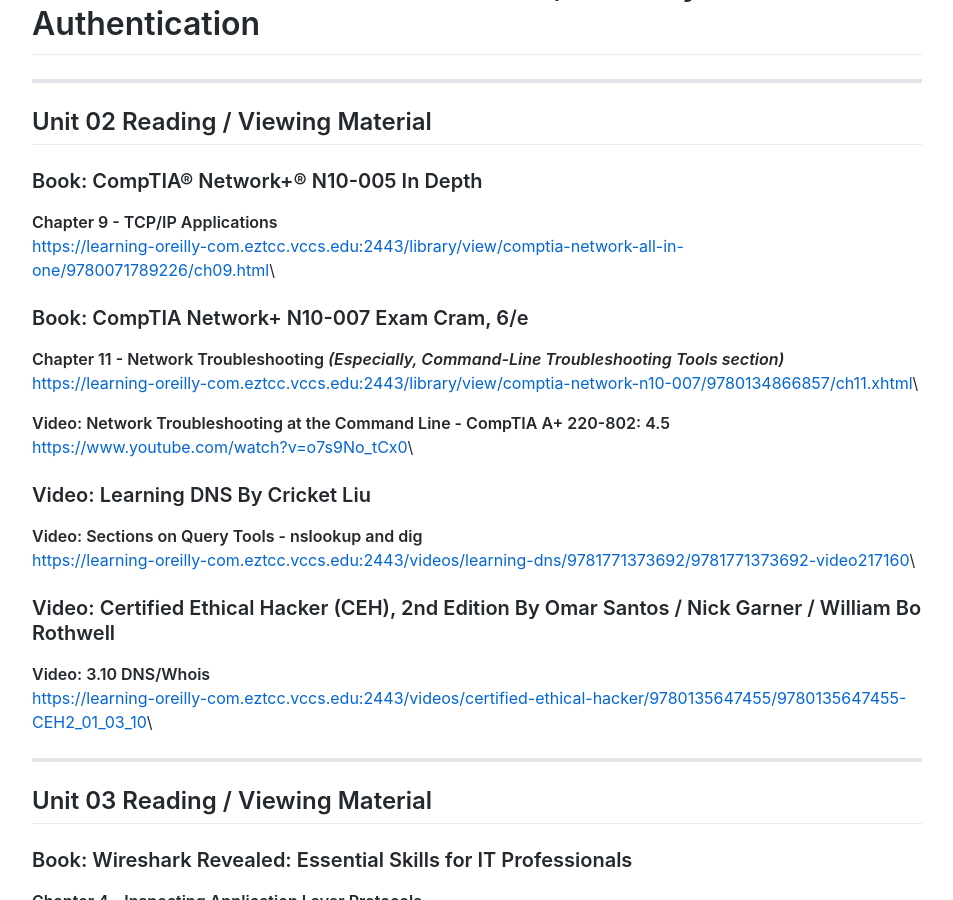
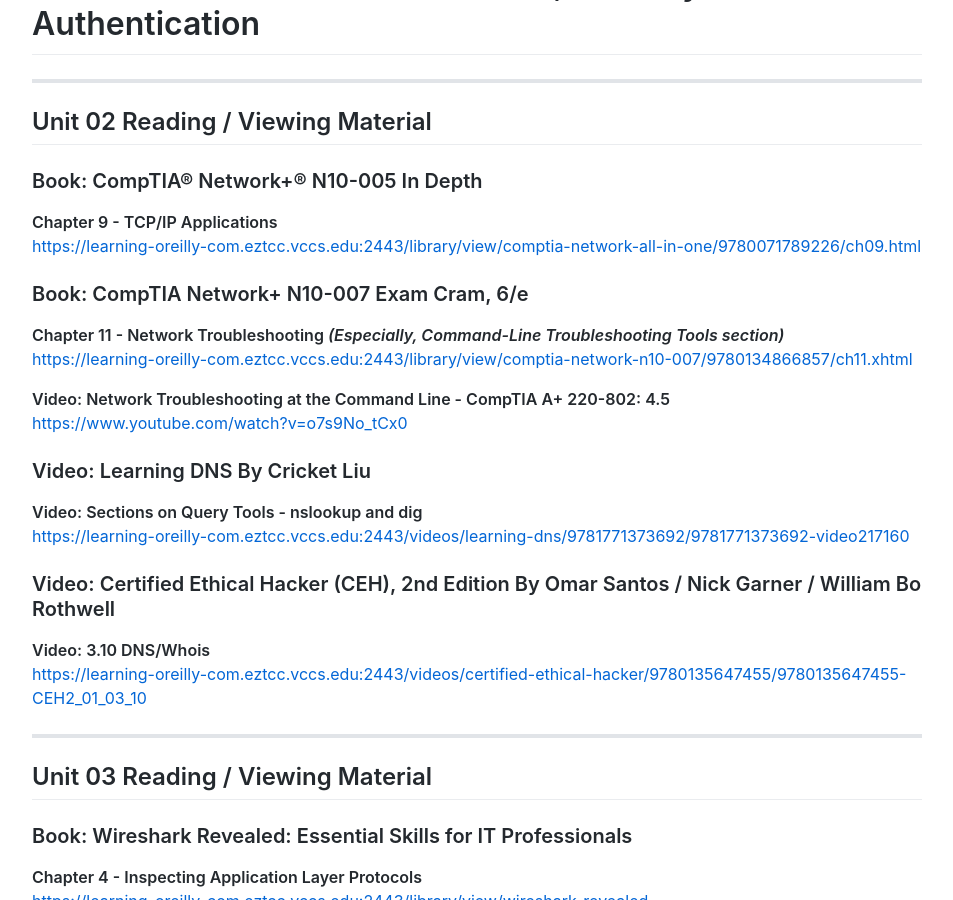
Before and after one commit to jkirchtcc/jkirchtcc.github.io, a Jekyll site: the page built from ITN262_readings.md, in a window 1280 px wide and 900 px high, scrolled down 213 px. Shown: the whole window, without its empty margins (163-1116 px from the left). Built offline with Jekyll 4.4.1, drawn with Linux system fonts in a browser that asks for light colours; our own code applies the rules of GitHub Pages for plain Markdown files.

```diff
--- a/ITN262_readings.md
+++ b/ITN262_readings.md
@@ -3,22 +3,22 @@
 ## Unit 02 Reading / Viewing Material
 ### Book: CompTIA® Network+® N10-005 In Depth
 **Chapter 9 - TCP/IP Applications**\
-[https://learning-oreilly-com.eztcc.vccs.edu:2443/library/view/comptia-network-all-in-one/9780071789226/ch09.html](https://learning-oreilly-com.eztcc.vccs.edu:2443/library/view/comptia-network-all-in-one/9780071789226/ch09.html)\
+[https://learning-oreilly-com.eztcc.vccs.edu:2443/library/view/comptia-network-all-in-one/9780071789226/ch09.html](https://learning-oreilly-com.eztcc.vccs.edu:2443/library/view/comptia-network-all-in-one/9780071789226/ch09.html)
 
 ### Book: CompTIA Network+ N10-007 Exam Cram, 6/e
 **Chapter 11 - Network Troubleshooting *(Especially, Command-Line Troubleshooting Tools section)***\
-[https://learning-oreilly-com.eztcc.vccs.edu:2443/library/view/comptia-network-n10-007/9780134866857/ch11.xhtml](https://learning-oreilly-com.eztcc.vccs.edu:2443/library/view/comptia-network-n10-007/9780134866857/ch11.xhtml)\
+[https://learning-oreilly-com.eztcc.vccs.edu:2443/library/view/comptia-network-n10-007/9780134866857/ch11.xhtml](https://learning-oreilly-com.eztcc.vccs.edu:2443/library/view/comptia-network-n10-007/9780134866857/ch11.xhtml)
 
 **Video: Network Troubleshooting at the Command Line - CompTIA A+ 220-802: 4.5**\
-[https://www.youtube.com/watch?v=o7s9No_tCx0](https://www.youtube.com/watch?v=o7s9No_tCx0)\
+[https://www.youtube.com/watch?v=o7s9No_tCx0](https://www.youtube.com/watch?v=o7s9No_tCx0)
 
 ### Video: Learning DNS By Cricket Liu
 **Video: Sections on Query Tools - nslookup and dig**\
-[https://learning-oreilly-com.eztcc.vccs.edu:2443/videos/learning-dns/9781771373692/9781771373692-video217160](https://learning-oreilly-com.eztcc.vccs.edu:2443/videos/learning-dns/9781771373692/9781771373692-video217160)\
+[https://learning-oreilly-com.eztcc.vccs.edu:2443/videos/learning-dns/9781771373692/9781771373692-video217160](https://learning-oreilly-com.eztcc.vccs.edu:2443/videos/learning-dns/9781771373692/9781771373692-video217160)
 
 ### Video: Certified Ethical Hacker (CEH), 2nd Edition By Omar Santos / Nick Garner / William Bo Rothwell
 **Video: 3.10 DNS/Whois**\
-[https://learning-oreilly-com.eztcc.vccs.edu:2443/videos/certified-ethical-hacker/9780135647455/9780135647455-CEH2_01_03_10](https://learning-oreilly-com.eztcc.vccs.edu:2443/videos/certified-ethical-hacker/9780135647455/9780135647455-CEH2_01_03_10)\
+[https://learning-oreilly-com.eztcc.vccs.edu:2443/videos/certified-ethical-hacker/9780135647455/9780135647455-CEH2_01_03_10](https://learning-oreilly-com.eztcc.vccs.edu:2443/videos/certified-ethical-hacker/9780135647455/9780135647455-CEH2_01_03_10)
 
 ---
 
```
